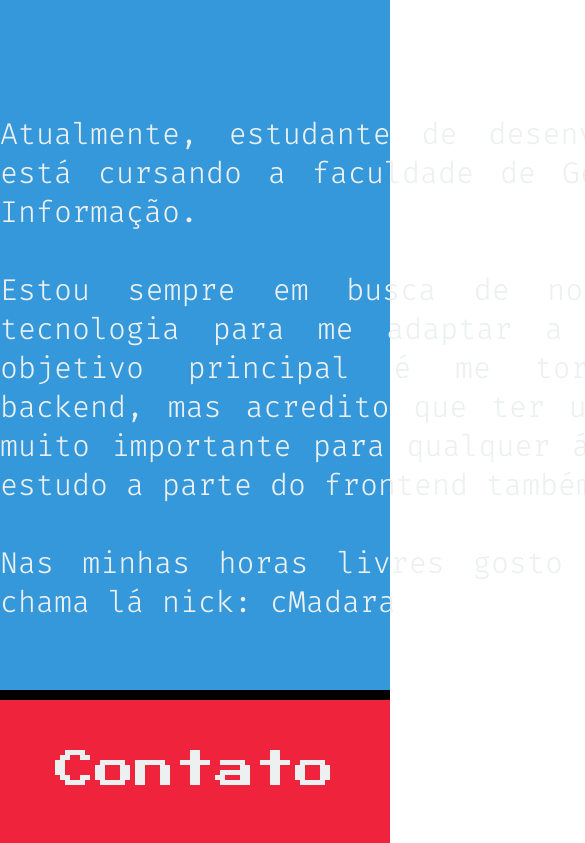
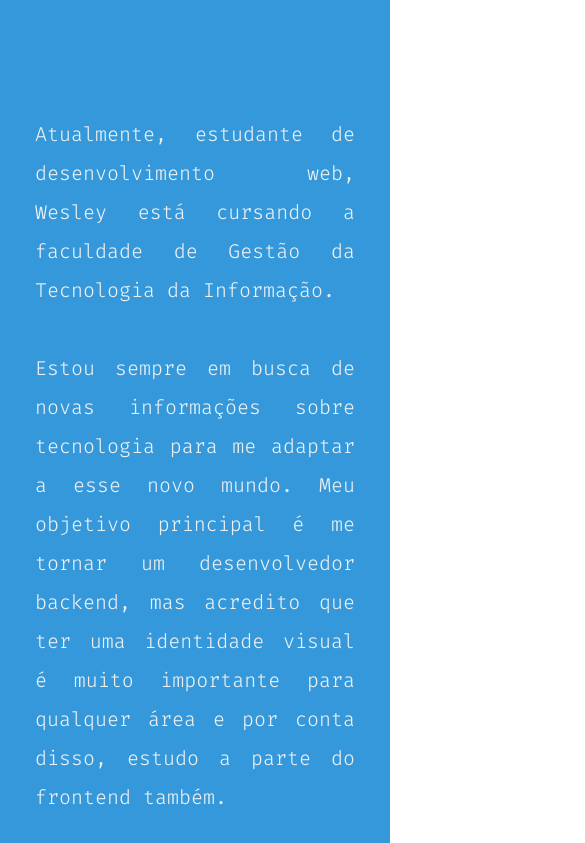
Before and after one commit to wesleyg3ssner/wesleygessner.github.io, a plain HTML site: page index.html in a window 390 px wide. Shown: the part 3783-4626 px from the top of the page, 585 px wide, since content can reach past the window. Drawn offline with Linux system fonts and the light colour scheme.

Commit message:
add responsiviness to about and contact components

```diff
--- a/css/components/about.css
+++ b/css/components/about.css
@@ -22,3 +22,10 @@
     width: 1000px;
     margin: 0 auto;
 }
+
+@media (max-width: 768px) {
+    #about_text {
+        font-size: 20px;
+        width: 320px;
+    }
+}
--- a/css/components/contact.css
+++ b/css/components/contact.css
@@ -46,3 +46,9 @@
     border: none;
     box-shadow: 5px 5px 0px #000;
 }
+
+@media (max-width: 768px) {
+    #contact textarea#msg {
+        height: 220px;
+    }
+}
```
